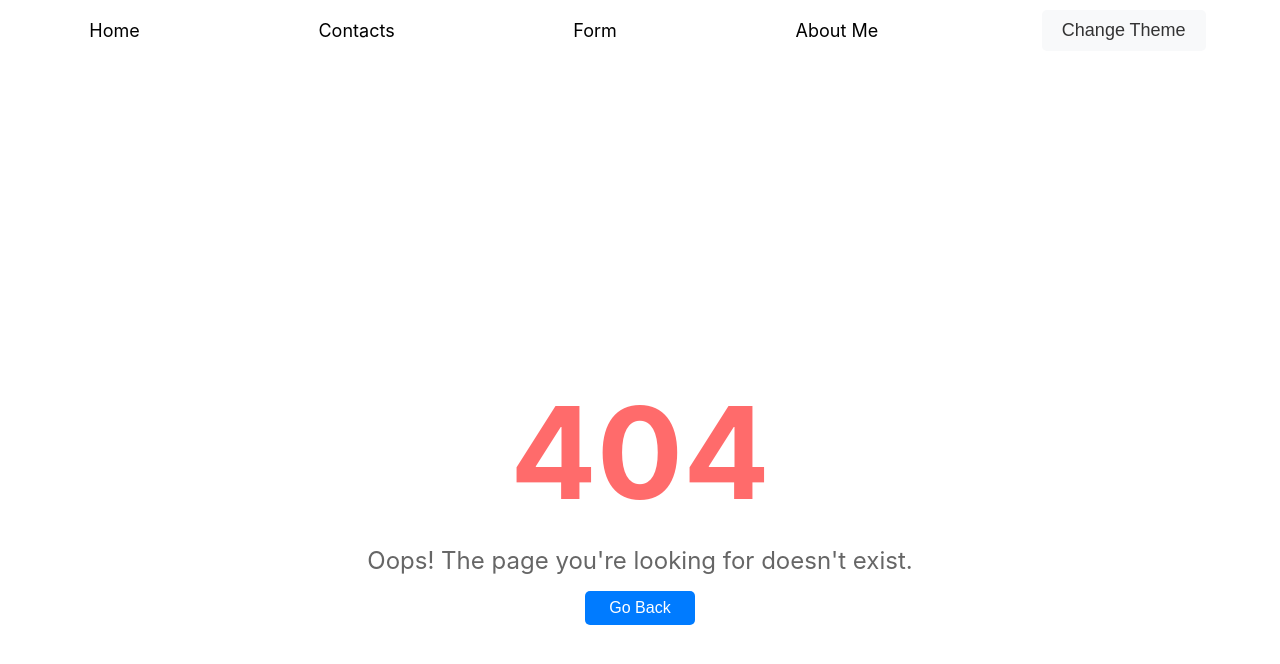
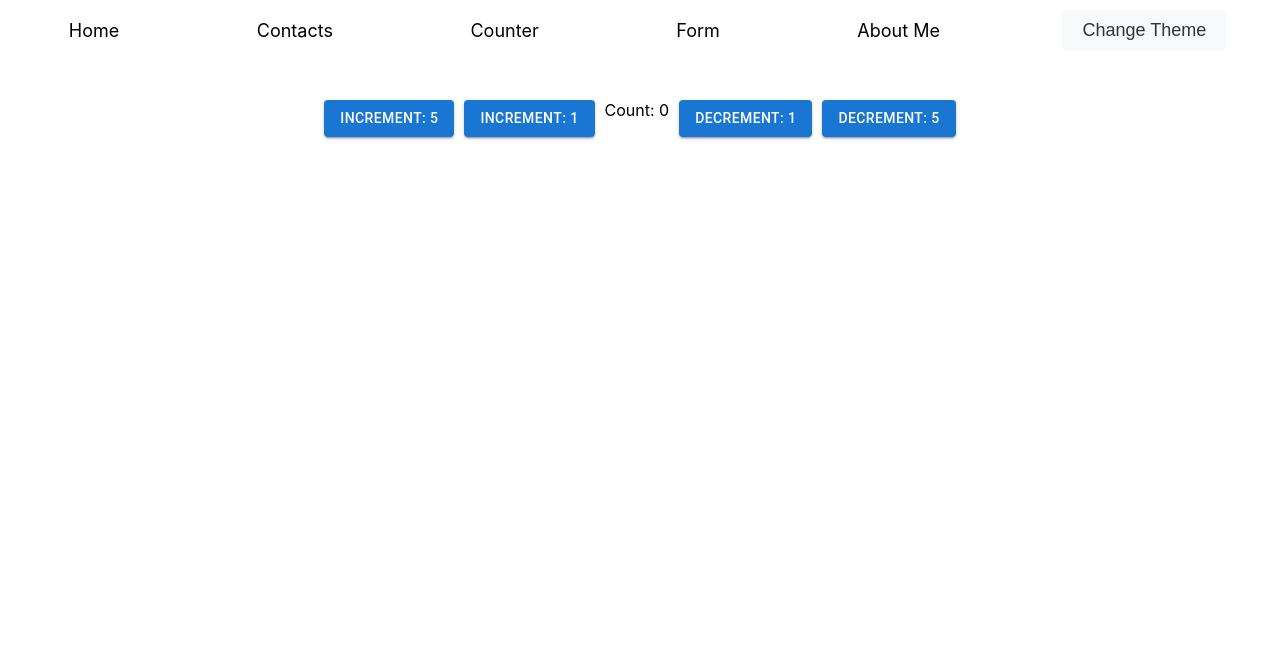
Before and after one commit to Kiriewkin/Front-end-Pro-Chebotar-Kyrylo-, a React (Create React App) app: page /counter in a window 1280 px wide. Before the commit this address had no page. Shown: the top 664 px of the page. Built offline with nearby package versions, Linux system fonts and the light colour scheme.

Commit message:
added counter on reduxtoolkit

```diff
--- a/package.json
+++ b/package.json
@@ -3,14 +3,20 @@
   "version": "0.1.0",
   "private": true,
   "dependencies": {
+    "@emotion/react": "^11.14.0",
+    "@emotion/styled": "^11.14.0",
+    "@mui/material": "^6.2.0",
+    "@reduxjs/toolkit": "^2.5.0",
     "@testing-library/jest-dom": "^5.17.0",
     "@testing-library/react": "^13.4.0",
     "@testing-library/user-event": "^13.5.0",
     "formik": "^2.4.6",
     "react": "^18.3.1",
     "react-dom": "^18.3.1",
+    "react-redux": "^9.2.0",
     "react-router-dom": "^7.0.2",
     "react-scripts": "5.0.1",
+    "redux": "^5.0.1",
     "web-vitals": "^2.1.4",
     "yup": "^1.5.0"
   },
--- a/src/App.js
+++ b/src/App.js
@@ -8,6 +8,7 @@ import NotFound from "./pages/NotFound/NotFound";
 import AboutMe from "./pages/Aboutme";
 import Contacts from "./pages/Contacts";
 import FormikForm from "./pages/FormikForm";
+import Counter from "./pages/Counter";
 
 function App() {
   return (
@@ -18,6 +19,7 @@ function App() {
           <Route path="/aboutme" element={<AboutMe />} />
           <Route path="/formikform" element={<FormikForm />} />
           <Route path="/contacts" element={<Contacts />} />
+          <Route path="/counter" element={<Counter />} />
           <Route path="*" element={<NotFound />} />
         </Route>
       </Routes>
@@ -25,4 +27,4 @@ function App() {
   )
 }
 
-export default App
+export default App;
--- a/src/components/Layout/Layout.js
+++ b/src/components/Layout/Layout.js
@@ -12,6 +12,7 @@ export default function Layout() {
                 <div className={`header-container header-container-${theme}`}>
                     <NavLink className={`navlink navlink-${theme}`} to='/'>Home</NavLink>
                     <NavLink className={`navlink navlink-${theme}`} to='/contacts'>Contacts</NavLink>
+                    <NavLink className={`navlink navlink-${theme}`} to='/counter'>Counter</NavLink>
                     <NavLink className={`navlink navlink-${theme}`} to='/formikform'>Form</NavLink>
                     <NavLink className={`navlink navlink-${theme}`} to='/aboutme'>About Me</NavLink>
                     <button className={`theme-button theme-button-${theme}`} onClick={toggleTheme}>Change Theme</button>
--- a/src/index.js
+++ b/src/index.js
@@ -1,16 +1,20 @@
 import React from 'react';
 import ReactDOM from 'react-dom/client';
 import { BrowserRouter } from "react-router-dom";
+import { Provider } from 'react-redux';
 
 import './index.css';
 
+import { store } from './store';
 import App from './App';
 
 const root = ReactDOM.createRoot(document.getElementById('root'));
 root.render(
   <React.StrictMode>
-    <BrowserRouter>
-      <App />
-    </BrowserRouter>
+    <Provider store={store}>
+      <BrowserRouter>
+        <App />
+      </BrowserRouter>
+    </Provider>
   </React.StrictMode>
 );
--- /dev/null
+++ b/src/pages/Counter/index.js
@@ -0,0 +1,23 @@
+import React from "react";
+import { useDispatch, useSelector } from "react-redux";
+import Button from '@mui/material/Button';
+
+import { increment, decrement, incrementByAmount, decrementByAmount } from "../../store/slices/counterSlice";
+
+const Counter = () => {
+
+    const count = useSelector(state => state.counter.count);
+    const dispatch = useDispatch();
+
+    return (
+        <div style={{ display: "flex", justifyContent: "center", gap: 10 }}>
+            <Button variant="contained" onClick={() => dispatch(incrementByAmount(5))}>Increment: 5</Button>
+            <Button variant="contained" onClick={() => dispatch(increment())}>Increment: 1</Button>
+            <span>Count: {count}</span>
+            <Button variant="contained" onClick={() => dispatch(decrement())}>Decrement: 1</Button>
+            <Button variant="contained" onClick={() => dispatch(decrementByAmount(5))}>Decrement: 5</Button>
+        </div>
+    )
+}
+
+export default Counter;
--- /dev/null
+++ b/src/store/index.js
@@ -0,0 +1,8 @@
+import { configureStore } from "@reduxjs/toolkit";
+import counterReducer from "./slices/counterSlice";
+
+export const store = configureStore({
+    reducer: {
+        counter: counterReducer,
+    },
+});
--- /dev/null
+++ b/src/store/slices/counterSlice.js
@@ -0,0 +1,27 @@
+import { createSlice } from "@reduxjs/toolkit";
+
+const initialState = {
+    count: 0
+};
+
+const counterSlice = createSlice ({
+    name: "counter",
+    initialState,
+    reducers: {
+        increment: (state) => {
+            state.count += 1;
+        },
+        decrement: (state) => {
+            state.count -= 1;
+        },
+        incrementByAmount: (state, action) => {
+            state.count += action.payload;
+        },
+        decrementByAmount: (state, action) => {
+            state.count -= action.payload;
+        }
+    }
+});
+
+export const { increment, decrement, incrementByAmount, decrementByAmount } = counterSlice.actions;
+export default counterSlice.reducer;
```
Also changed, not shown: 1 other file (tests, documents, lock files or other folders).
